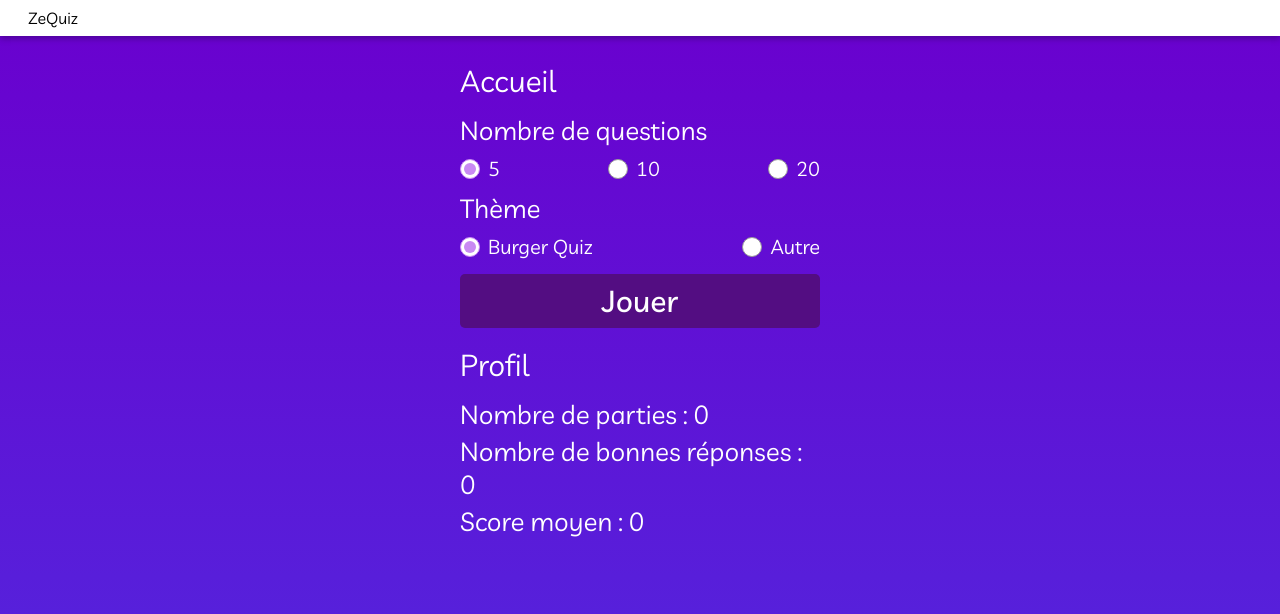
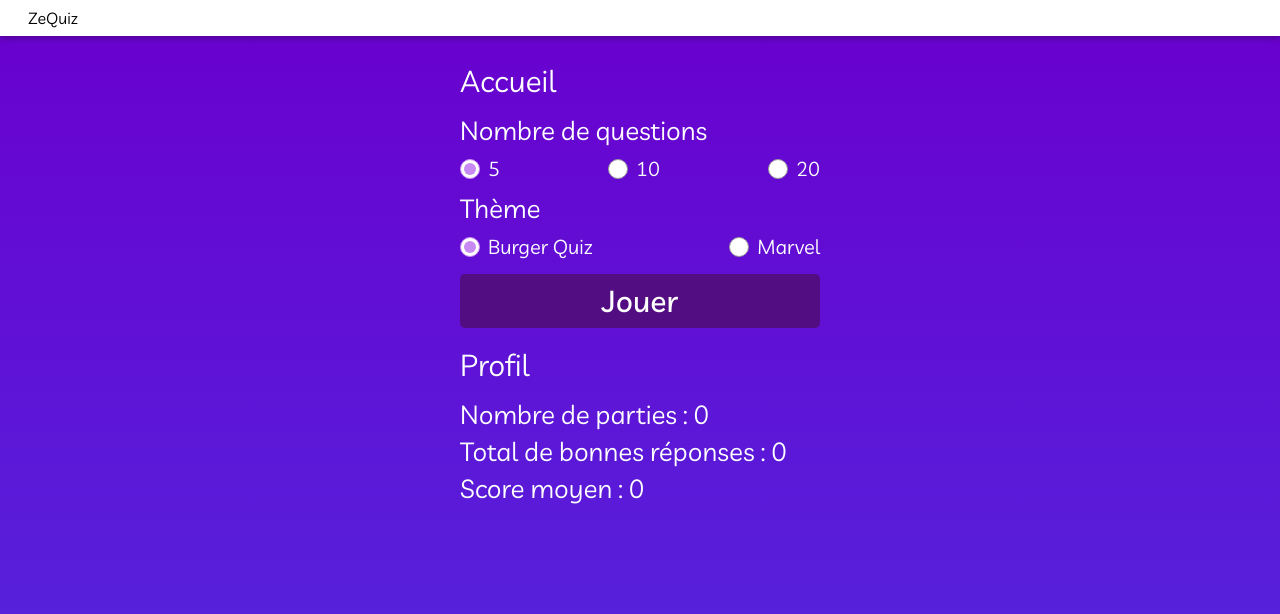
Before and after one commit to adrienvaucard/final-project-architecture, an Angular app in the folder app/: page /home in a window 1280 px wide. Shown: the top 614 px of the page. Built offline with nearby package versions, Linux system fonts and the light colour scheme.

Commit message:
feat(front): add routing on buttons

```diff
--- a/app/src/app/components/authentification/authentification.component.ts
+++ b/app/src/app/components/authentification/authentification.component.ts
@@ -39,6 +39,7 @@ export class AuthentificationComponent implements OnInit {
         return;
       }
       this.loading = true;
+      this.router.navigate(['home']);
 
     } catch (error) {
       this.loading = false;
--- a/app/src/app/components/home/home.component.html
+++ b/app/src/app/components/home/home.component.html
@@ -27,8 +27,8 @@
                 <label class="option" for="burgerQuiz">Burger Quiz</label>
               </div>
               <div>
-                <input type="radio" id="other" name="radio-group" value="other" [(ngModel)]="theme">
-                <label class="option" for="other">Autre</label>
+                <input type="radio" id="marvel" name="radio-group" value="marvel" [(ngModel)]="theme">
+                <label class="option" for="marvel">Marvel</label>
               </div>
             </form>
         </div>
@@ -39,7 +39,7 @@
         </div>
         <div class="subtitle">Profil</div>
         <div class="title">Nombre de parties : {{ gameNumber }}</div>
-        <div class="title">Nombre de bonnes réponses : {{ goodAnswers }}</div>
+        <div class="title">Total de bonnes réponses : {{ goodAnswers }}</div>
         <div class="title">Score moyen : {{ averageScore }}</div>
     </div>
 
--- a/app/src/app/components/home/home.component.ts
+++ b/app/src/app/components/home/home.component.ts
@@ -8,7 +8,7 @@ import { Component, OnInit } from '@angular/core';
 export class HomeComponent implements OnInit {
 
   public questionsNumber: '5' | '10' | '20' = '5';
-  public theme: 'burgerQuiz' | 'other' = 'burgerQuiz';
+  public theme: 'burgerQuiz' | 'marvel' = 'burgerQuiz';
   public loading = false;
 
   public gameNumber: string = '0';
--- a/app/src/app/components/register/register.component.ts
+++ b/app/src/app/components/register/register.component.ts
@@ -3,6 +3,7 @@ import {
   EventEmitter,
   HostListener, Output
 } from '@angular/core';
+import { Router } from '@angular/router';
 
 @Component({
   selector: 'app-register',
@@ -24,7 +25,7 @@ export class RegisterComponent {
   @Output() closePopup = new EventEmitter();
   @Output() loginSuccess = new EventEmitter();
 
-  constructor(
+  constructor( private router: Router
   ) {
     this.windowWidth = window.innerWidth;
   }
@@ -60,6 +61,7 @@ export class RegisterComponent {
 
     this.loading = true;
     try {
+      this.router.navigate(['home']);
       // register to do
     } catch (error) {
       this.launchError(error);
```
